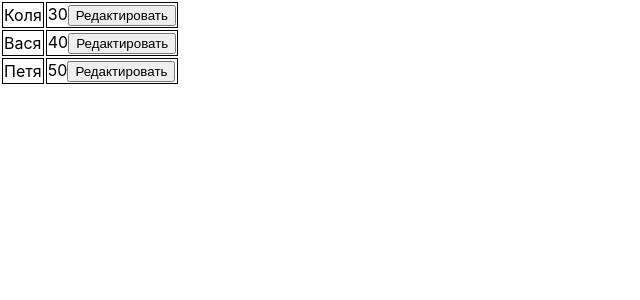
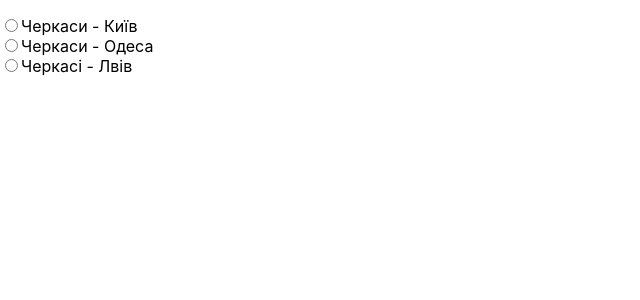
Before and after one commit to IrshakAnna-Mariia/LearnReact, a React (Create React App) app in the folder lesson_7/: page / in a window 1280 px wide. Shown: the top 300 px of the page, without its empty margins (0-640 px from the left). Built offline with nearby package versions, Linux system fonts and the light colour scheme.

Commit message:
Lesson_7. Task 7

```diff
--- a/lesson_7/src/App.js
+++ b/lesson_7/src/App.js
@@ -1,46 +1,29 @@
 import {useState} from 'react';
-import useStyles from './styles';
 
 function App() {
-  const [users, setUsers] = useState([
-    { name: 'Коля', age: 30 },
-    { name: 'Вася', age: 40 },
-    { name: 'Петя', age: 50 },
+  const [routes, setRoutes] = useState([
+    'Черкаси - Київ',
+    'Черкаси - Одеса',
+    'Черкасі - Лвів'
   ]);
-  const [visibleInputs, setVisibleInputs] = useState([]);
-  const [inputText, setInputText] = useState({name: '', value: ''})
+  const [currentRoute, setCurrentRoute] = useState('');
 
-  const classes = useStyles();
-
-  const handleClickEdit = ({target: {name}}) => {
-    if (visibleInputs.find(el => el === name)) {
-      console.log(inputText.name, name)
-      if (inputText.name === name){
-        setUsers(prevUsers => prevUsers.map(item => item.name !== name ? item : { name, age: inputText.value }))
-        setVisibleInputs(prevList => prevList.filter(item => item !== name))
-      }
-    } else setVisibleInputs(prevList => [...prevList, name]);
-  }
-
-  const handleChangeInputText = ({target: {name, value}}) => setInputText({name, value})
+  const handleChangeRoute = ({target: {value}}) => setCurrentRoute(value)
 
   return (
     <div>
-      <table>
-        <tbody>
-          {users.map(item => (
-            <tr key={item.name} >
-              <td className={classes.td}>{item.name}</td>
-              <td className={classes.td}>
-                {item.age}
-                <button name={item.name} onClick={handleClickEdit}>Редактировать</button>
-                {visibleInputs.find(el => el === item.name)
-                && <input type='number' name={item.name} onChange={handleChangeInputText}/>}
-              </td>
-            </tr>
-          ))}
-        </tbody>
-      </table>
+      <p>{currentRoute}</p>
+      {routes.map(item => (
+        <div key={item}>
+          <input
+            type='radio'
+            name='routes'
+            value={item}
+            onChange={handleChangeRoute}
+          />
+          {item}
+        </div>
+      ))}
     </div>
   );
 }
```
